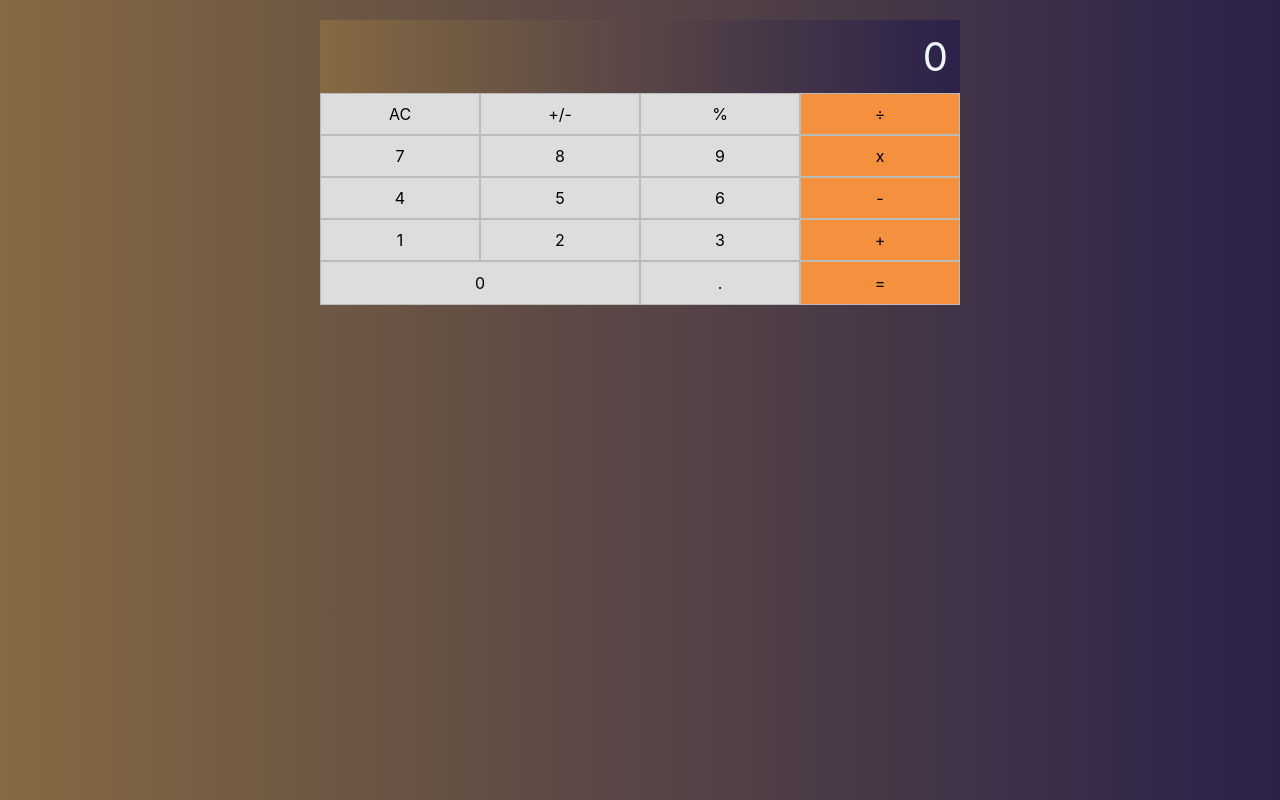
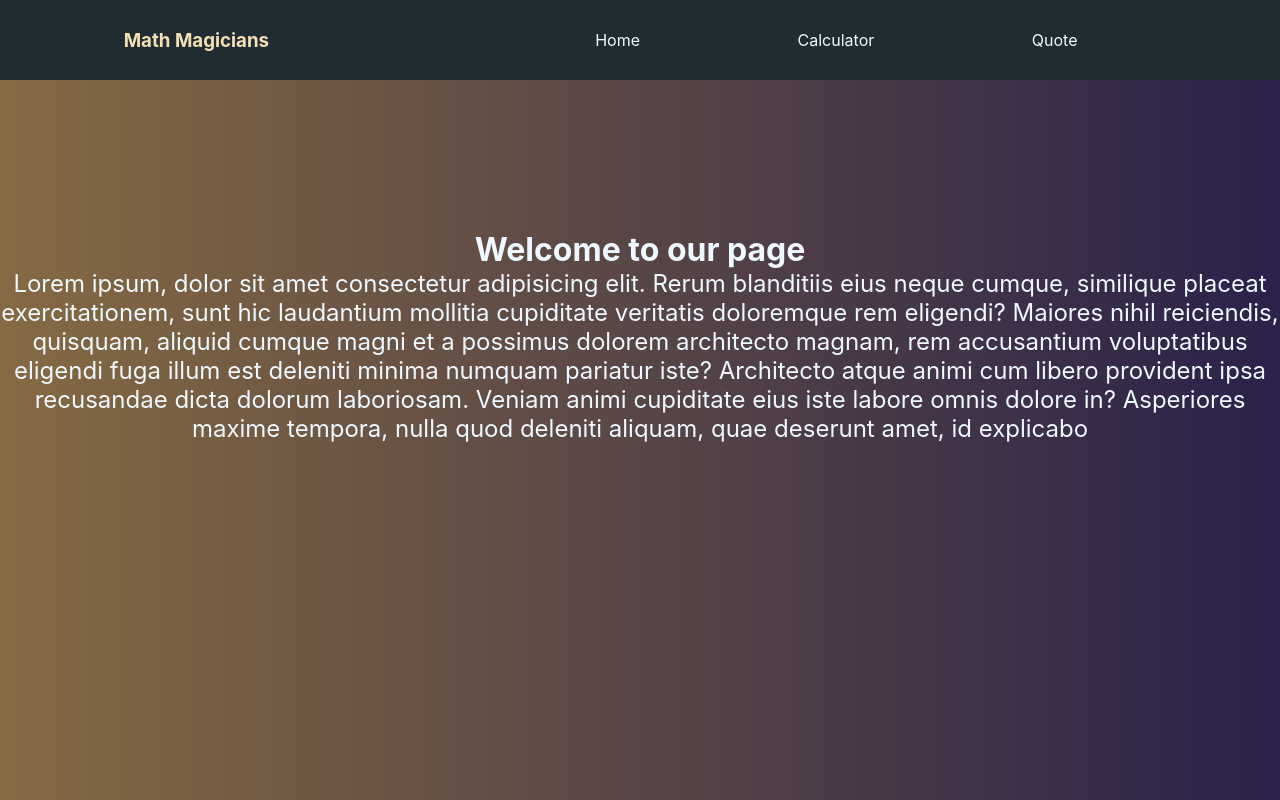
Before and after one commit to Kimutai01/math-magician, a React (Create React App) app: page / in a window 1280 px wide. Built offline with nearby package versions, Linux system fonts and the light colour scheme.

Commit message:
Adding different pages

```diff
--- a/package.json
+++ b/package.json
@@ -9,6 +9,7 @@
     "big.js": "^6.2.0",
     "react": "^18.2.0",
     "react-dom": "^18.2.0",
+    "react-router-dom": "^6.3.0",
     "react-scripts": "5.0.1",
     "web-vitals": "^2.1.4"
   },
--- a/src/App.css
+++ b/src/App.css
@@ -64,3 +64,11 @@ body {
   grid-column: 1 / span 2;
   padding: 11px;
 }
+.calcDiv {
+  display: flex;
+}
+.title {
+  color: aliceblue;
+  margin-top: 140px;
+  margin-left: 30px;
+}
--- a/src/App.js
+++ b/src/App.js
@@ -1,12 +1,24 @@
 import React from 'react';
+import { BrowserRouter as Router, Route, Routes } from 'react-router-dom';
 import Calculator from './components/Calculator';
 import './App.css';
+import Navbar from './components/Navbar';
+
+import Home from './pages/Home';
+import Quote from './pages/Quote';
 
 function App() {
   return (
-    <div>
-      <Calculator />
-    </div>
+    <Router>
+      <div>
+        <Navbar />
+        <Routes>
+          <Route path="/" element={<Home />} />
+          <Route path="/calculator" element={<Calculator />} />
+          <Route path="/quote" element={<Quote />} />
+        </Routes>
+      </div>
+    </Router>
   );
 }
 
--- a/src/components/Calculator.js
+++ b/src/components/Calculator.js
@@ -22,6 +22,10 @@ function Calculator() {
     : 0
 }`;
   return (
+    <div className="calcDiv">
+      <div className="title">
+        <h1>Lets do some math</h1>
+      </div>
       <div className="calculator">
         <div className="output__section">
           <div className="current">{results}</div>
@@ -94,6 +98,7 @@ function Calculator() {
           </ul>
         </div>
       </div>
+    </div>
   );
 }
 
--- /dev/null
+++ b/src/components/Navbar.js
@@ -0,0 +1,23 @@
+import { Link } from 'react-router-dom';
+import styles from './Navbar.module.css';
+
+function Nav() {
+  return (
+    <nav>
+      <h3>Math Magicians</h3>
+      <ul className={styles.navLinks}>
+        <Link className={styles.navStyle} to="/">
+          <li>Home</li>
+        </Link>
+        <Link className={styles.navStyle} to="/calculator">
+          <li>Calculator</li>
+        </Link>
+        <Link className={styles.navStyle} to="/quote">
+          <li>Quote</li>
+        </Link>
+      </ul>
+    </nav>
+  );
+}
+
+export default Nav;
--- /dev/null
+++ b/src/components/Navbar.module.css
@@ -0,0 +1,31 @@
+Nav {
+  display: flex;
+  justify-content: space-around;
+  align-items: center;
+  min-height: 10vh;
+  background-color: rgb(31, 45, 50);
+  color: wheat;
+}
+.navLinks {
+  width: 50%;
+  display: flex;
+  justify-content: space-around;
+  align-items: center;
+  list-style: none;
+}
+.navLinks li {
+  cursor: pointer;
+}
+.navLinks li:hover {
+  color: aliceblue;
+}
+.home-header {
+  color: black;
+}
+.navStyle {
+  text-decoration: none;
+  color: aliceblue;
+}
+.navStyle:hover {
+  color: wheat;
+}
--- /dev/null
+++ b/src/pages/Home.js
@@ -0,0 +1,23 @@
+import React from 'react';
+import styles from './Home.module.css';
+
+function Home() {
+  return (
+    <div className={styles.home}>
+      <h1>Welcome to our page</h1>
+      <p>
+        Lorem ipsum, dolor sit amet consectetur adipisicing elit. Rerum
+        blanditiis eius neque cumque, similique placeat exercitationem, sunt hic
+        laudantium mollitia cupiditate veritatis doloremque rem eligendi?
+        Maiores nihil reiciendis, quisquam, aliquid cumque magni et a possimus
+        dolorem architecto magnam, rem accusantium voluptatibus eligendi fuga
+        illum est deleniti minima numquam pariatur iste? Architecto atque animi
+        cum libero provident ipsa recusandae dicta dolorum laboriosam. Veniam
+        animi cupiditate eius iste labore omnis dolore in? Asperiores maxime
+        tempora, nulla quod deleniti aliquam, quae deserunt amet, id explicabo
+      </p>
+    </div>
+  );
+}
+
+export default Home;
--- /dev/null
+++ b/src/pages/Home.module.css
@@ -0,0 +1,8 @@
+.home {
+  text-align: center;
+  color: aliceblue;
+  margin-top: 150px;
+}
+.home p {
+  font-size: 1.5rem;
+}
--- /dev/null
+++ b/src/pages/Quote.js
@@ -0,0 +1,18 @@
+import React from 'react';
+import styles from './Quote.module.css';
+
+function Quote() {
+  return (
+    <div className={styles.quote}>
+      <p>
+        Mathematics are the result of mysterious powers which no one
+        understands, and which the unconscious recognition of beauty must play
+        an important part. Out of an infinity of designs a mathematician chooses
+        one pattern for beautys sake and pulls it down to earth. —
+        <span>Marston Morse, American mathematician</span>
+      </p>
+    </div>
+  );
+}
+
+export default Quote;
--- /dev/null
+++ b/src/pages/Quote.module.css
@@ -0,0 +1,8 @@
+.quote {
+  text-align: center;
+  font-size: 2rem;
+  margin-top: 150px;
+}
+span {
+  color: wheat;
+}
```
Also changed, not shown: 1 other file (tests, documents, lock files or other folders). Lines whose indentation alone changed are shown as unchanged.
